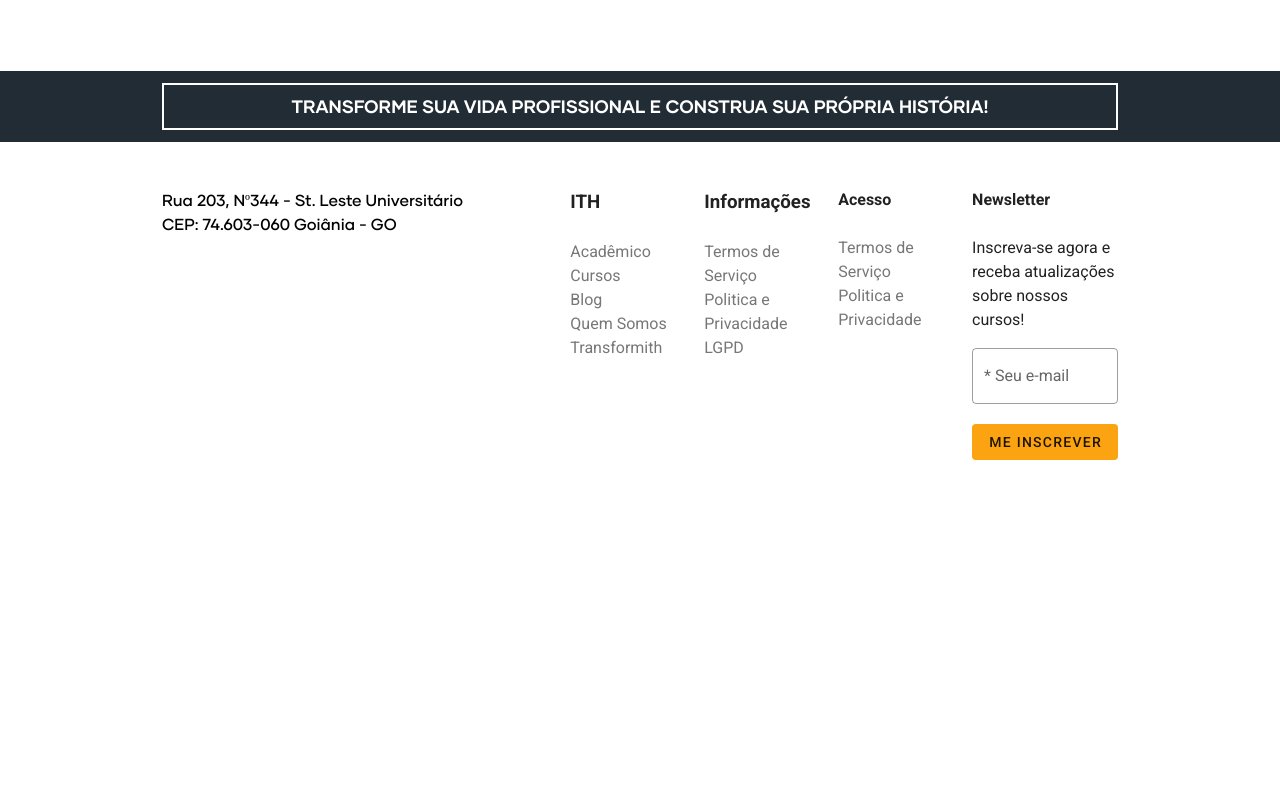
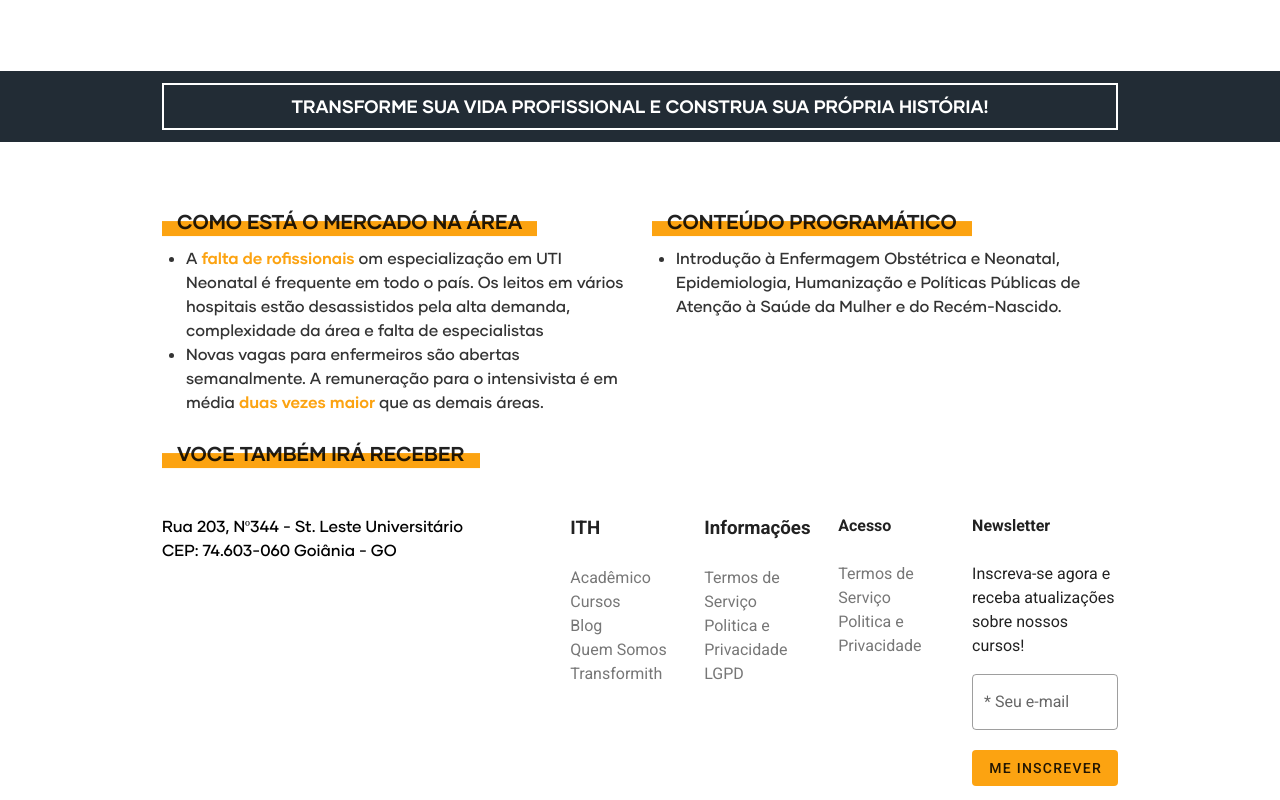
Before and after one commit to TutorFx/ith-vuecli-2, a Vue app: page /curso/1 in a window 1280 px wide. Shown: the part 789-1589 px from the top of the page. Before the commit the page ends 1263 px from the top, so only its background shows below. Built offline with nearby package versions, Linux system fonts and the light colour scheme; no server answers.

Commit message:
sectionFive

```diff
--- a/src/components/single-curso/single.vue
+++ b/src/components/single-curso/single.vue
@@ -4,6 +4,7 @@
         <section-two :curso="curso" />
         <section-four />
         <section-three />
+        <section-five />
     </div>
 </template>
 
@@ -12,13 +13,17 @@ import sectionOne from "@/components/single/section-one.vue"
 import sectionTwo from "@/components/single/section-two.vue"
 import sectionThree from "@/components/single/section-three.vue"
 import sectionFour from "@/components/single/section-four.vue"
+import sectionFive from "@/components/single/section-five.vue"
 
 export default {
     props: { curso: Object },
-    components: { sectionOne, sectionTwo, sectionThree, sectionFour },
+    components: { sectionOne, sectionTwo, sectionThree, sectionFour, sectionFive
+    },
+
     mounted() {
         console.log(this.$store.state.api.curso[this.$route.params.slug])
     },
+
     watch: {
         '$store.state.api.curso': function() {
             console.log(this.$store.state.api.curso[this.$route.params.slug])
--- /dev/null
+++ b/src/components/single/section-five.vue
@@ -0,0 +1,113 @@
+<!-- CONFIG. HTML -->
+<template>
+  <div class="sectionFive">
+      <v-container class="container-SectionFive my-5">
+          <v-row>
+              <v-col cols="" xs="12" sm="12" md="6" lg="6" class="px-3">
+                  <underscore linecolor="#FCA311"> <h6> COMO ESTÁ O MERCADO NA ÁREA </h6> </underscore>
+
+                  <ul>
+                    <li> A <strong> falta de rofissionais </strong> om especialização em UTI
+                        Neonatal é frequente em todo o país. Os leitos em vários
+                        hospitais estão desassistidos pela alta demanda,
+                        complexidade da área e falta de especialistas
+                    </li>
+                    <li>
+                        Novas vagas para enfermeiros são abertas
+                        semanalmente. A remuneração para o intensivista é em
+                        média <strong> duas vezes maior </strong> que as demais áreas.
+                    </li>
+                  </ul>
+
+                 <br>
+                    <underscore linecolor="#FCA311"> <h6> VOCE TAMBÉM IRÁ RECEBER </h6> </underscore>
+
+
+
+              </v-col>
+
+
+
+              <v-col cols="" xs="12" sm="12" md="6" lg="6" class="px-3">
+                <underscore linecolor="#FCA311"> <h6> CONTEÚDO PROGRAMÁTICO </h6> </underscore>
+
+                <ul>
+                    <li> Introdução à Enfermagem Obstétrica e Neonatal,
+                         Epidemiologia, Humanização e Políticas Públicas de
+                         Atenção à Saúde da Mulher e do Recém-Nascido.
+                    </li>
+                </UL>
+
+              </v-col>
+
+          </v-row>
+      </v-container>
+
+  </div>
+</template>
+
+
+
+
+<!-- CONFIG. SCSS -->
+<style lang="scss">
+.sectionFive{
+    display: flex;
+    flex-flow: row wrap;
+    justify-content: center;
+    align-items: center;
+
+    .container-SectionFive{
+        font-family: 'Gilmer';
+        font-weight: normal;
+        font-style: normal;
+        font-display: swap;
+
+        h6{
+            font-family: 'Gilmer';
+            font-weight: 900px;
+        }
+
+        ul{
+            margin-top: 10px;
+            color: #333;
+        }
+
+        strong{
+            color: #FCA311;
+        }
+
+
+
+
+    }
+
+
+
+
+
+
+
+
+}
+</style>
+
+
+
+
+
+
+
+
+
+<!-- CONFIG. JAVA SCRIPT -->
+<script>
+import underscore from "@/components/text/underscore.vue"
+import Underscore from '../text/underscore.vue'
+
+export default {
+    components:{ underscore }
+
+}
+</script>
+        Underscore
```
Also changed, not shown: src/components/single/section-four.vue (+11 -0 lines).
